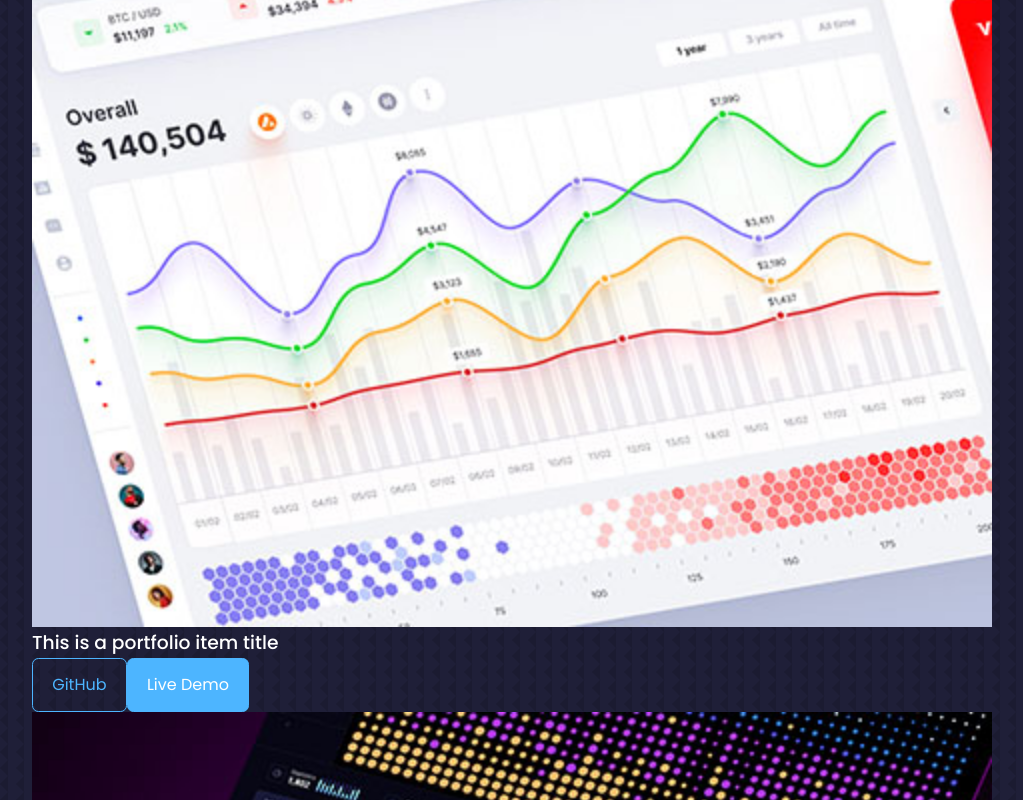
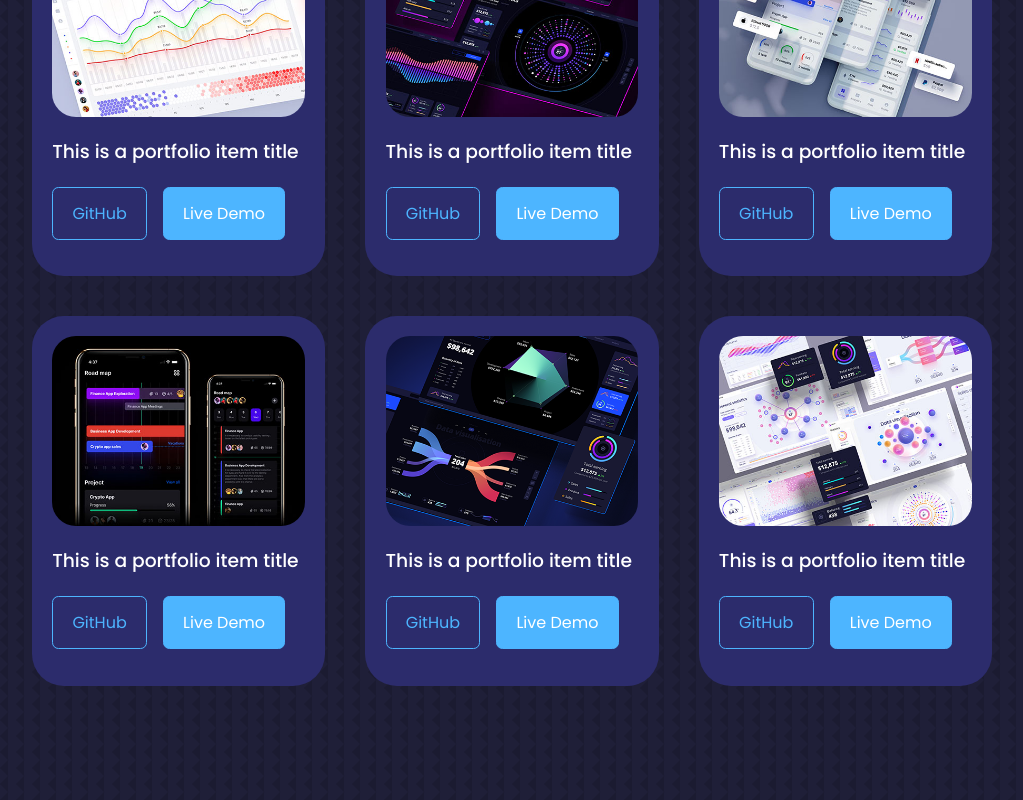
Before and after one commit to stefhone/react-portfolio-testing-1, a React (Create React App) app: page / in a window 1280 px wide. Shown: the part 3320-4120 px from the top of the page, without its empty margins (128-1151 px from the left). Built offline with nearby package versions, Linux system fonts and the light colour scheme.

Commit message:
Portfolio Component part 2 - Styling

```diff
--- a/src/components/portfolio/Portfolio.jsx
+++ b/src/components/portfolio/Portfolio.jsx
@@ -20,8 +20,11 @@
           </div>
 
           <h3>This is a portfolio item title</h3>
+
+          <div className="portfolio__item-cta">
             <a href="https://github.com" className="btn">GitHub</a>
             <a href="https://dribbble.com/Alien_pixels" className="btn btn-primary" target='_blank'>Live Demo</a>
+          </div>
         </article>
         <article className="portfolio__item">
           <div className="portfolio__item-image">
@@ -29,8 +32,11 @@
           </div>
 
           <h3>This is a portfolio item title</h3>
+
+          <div className="portfolio__item-cta">
             <a href="https://github.com" className="btn">GitHub</a>
             <a href="https://dribbble.com/Alien_pixels" className="btn btn-primary" target='_blank'>Live Demo</a>
+          </div>
         </article>
         <article className="portfolio__item">
           <div className="portfolio__item-image">
@@ -38,8 +44,11 @@
           </div>
 
           <h3>This is a portfolio item title</h3>
+
+          <div className="portfolio__item-cta">
             <a href="https://github.com" className="btn">GitHub</a>
             <a href="https://dribbble.com/Alien_pixels" className="btn btn-primary" target='_blank'>Live Demo</a>
+          </div>
         </article>
         <article className="portfolio__item">
           <div className="portfolio__item-image">
@@ -47,8 +56,11 @@
           </div>
 
           <h3>This is a portfolio item title</h3>
+
+          <div className="portfolio__item-cta">
             <a href="https://github.com" className="btn">GitHub</a>
             <a href="https://dribbble.com/Alien_pixels" className="btn btn-primary" target='_blank'>Live Demo</a>
+          </div>
         </article>
         <article className="portfolio__item">
           <div className="portfolio__item-image">
@@ -56,8 +68,11 @@
           </div>
 
           <h3>This is a portfolio item title</h3>
+
+          <div className="portfolio__item-cta">
             <a href="https://github.com" className="btn">GitHub</a>
             <a href="https://dribbble.com/Alien_pixels" className="btn btn-primary" target='_blank'>Live Demo</a>
+          </div>
         </article>
         <article className="portfolio__item">
           <div className="portfolio__item-image">
@@ -65,8 +80,11 @@
           </div>
 
           <h3>This is a portfolio item title</h3>
+
+          <div className="portfolio__item-cta">
             <a href="https://github.com" className="btn">GitHub</a>
             <a href="https://dribbble.com/Alien_pixels" className="btn btn-primary" target='_blank'>Live Demo</a>
+          </div>
         </article>
       </div>
     </section>
--- a/src/components/portfolio/portfolio.css
+++ b/src/components/portfolio/portfolio.css
@@ -0,0 +1,33 @@
+.portfolio__container {
+    display: grid;
+    grid-template-columns: repeat(3, 1fr);
+    gap: 2.5rem;
+}
+
+.portfolio__item {
+    background: var(--color-bg-variant);
+    padding: 1.2rem;
+    border-radius: 2rem;
+    border: 1px solid transparent;
+    transition: var(--transition);
+}
+
+.portfolio__item:hover {
+    background: transparent;
+    border-color: var(--color-primary-variant);
+}
+
+.portfolio__item-image {
+    border-radius: 1.5rem;
+    overflow: hidden;
+}
+
+.portfolio__item h3 {
+    margin: 1.2rem 0;
+}
+
+.portfolio__item-cta {
+    display:flex;
+    gap: 1rem;
+    margin-bottom: 1rem;
+}
```
Lines whose indentation alone changed are shown as unchanged.
